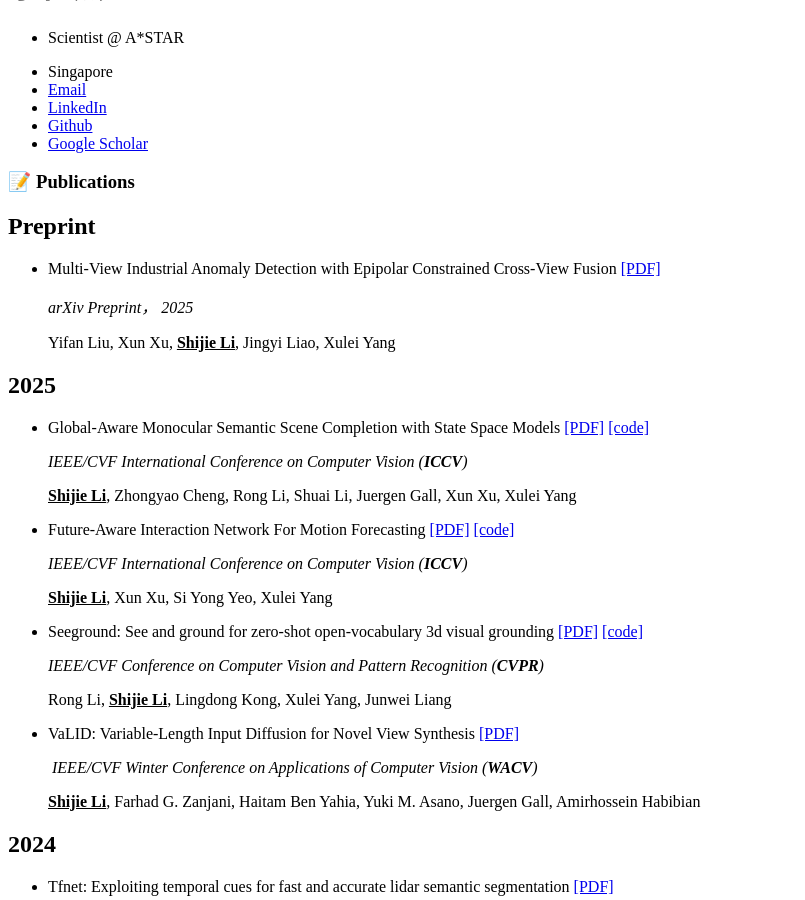
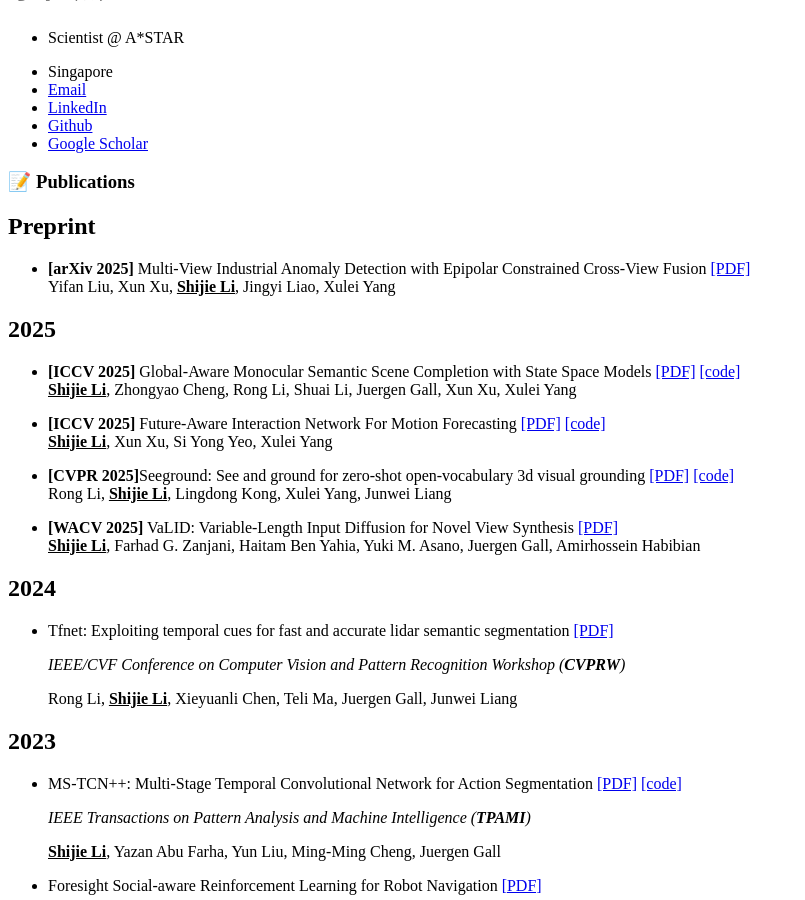
Before and after one commit to sj-li/sj-li.github.io, a Jekyll site: the page built from _pages/includes/pub.md, in a window 1280 px wide and 900 px high, scrolled down 553 px. Shown: the whole window, without its empty margins (0-805 px from the left). Built offline with Jekyll 4.4.1, drawn with Linux system fonts in a browser that asks for light colours; our own code applies the rules of GitHub Pages for plain Markdown files.

Commit message:
update basic info

```diff
--- a/_pages/includes/pub.md
+++ b/_pages/includes/pub.md
@@ -3,35 +3,20 @@
 # 📝 Publications
 
 ## Preprint
-- Multi-View Industrial Anomaly Detection with Epipolar Constrained Cross-View Fusion [[PDF]](https://arxiv.org/pdf/2503.11088)
-
-  *arXiv Preprint， 2025*
-
+- **[arXiv 2025]** Multi-View Industrial Anomaly Detection with Epipolar Constrained Cross-View Fusion [[PDF]](https://arxiv.org/pdf/2503.11088)
   Yifan Liu, Xun Xu, **<u>Shijie Li</u>**, Jingyi Liao, Xulei Yang
 
 ## 2025
-- Global-Aware Monocular Semantic Scene Completion with State Space Models [[PDF]](https://arxiv.org/pdf/2503.06569) [[code]](https://github.com/sj-li/GA-MonoSSC)
-
-  *IEEE/CVF International Conference on Computer Vision (**ICCV**)*
-
+- **[ICCV 2025]** Global-Aware Monocular Semantic Scene Completion with State Space Models [[PDF]](https://arxiv.org/pdf/2503.06569) [[code]](https://github.com/sj-li/GA-MonoSSC)
   **<u>Shijie Li</u>**, Zhongyao Cheng, Rong Li, Shuai Li, Juergen Gall, Xun Xu, Xulei Yang
 
-- Future-Aware Interaction Network For Motion Forecasting [[PDF]](https://arxiv.org/pdf/2503.06565) [[code]](https://github.com/sj-li/FINet)
-
-  *IEEE/CVF International Conference on Computer Vision (**ICCV**)*
-
+- **[ICCV 2025]** Future-Aware Interaction Network For Motion Forecasting [[PDF]](https://arxiv.org/pdf/2503.06565) [[code]](https://github.com/sj-li/FINet)
   **<u>Shijie Li</u>**, Xun Xu, Si Yong Yeo, Xulei Yang
 
-- Seeground: See and ground for zero-shot open-vocabulary 3d visual grounding [[PDF]](https://arxiv.org/pdf/2412.04383)  [[code]](https://github.com/iris0329/SeeGround)
-
-  *IEEE/CVF Conference on Computer Vision and Pattern Recognition (**CVPR**)*
-
+- **[CVPR 2025]**Seeground: See and ground for zero-shot open-vocabulary 3d visual grounding [[PDF]](https://arxiv.org/pdf/2412.04383)  [[code]](https://github.com/iris0329/SeeGround)
   Rong Li, **<u>Shijie Li</u>**, Lingdong Kong, Xulei Yang, Junwei Liang
 
-- VaLID: Variable-Length Input Diffusion for Novel View Synthesis [[PDF]](https://arxiv.org/pdf/2312.08892)
-
-  ️ *IEEE/CVF Winter Conference on Applications of Computer Vision (**WACV**)*
-
+- **[WACV 2025]** VaLID: Variable-Length Input Diffusion for Novel View Synthesis [[PDF]](https://arxiv.org/pdf/2312.08892)
   **<u>Shijie Li</u>**, Farhad G. Zanjani, Haitam Ben Yahia, Yuki M. Asano, Juergen Gall, Amirhossein Habibian
 
 ## 2024
```
